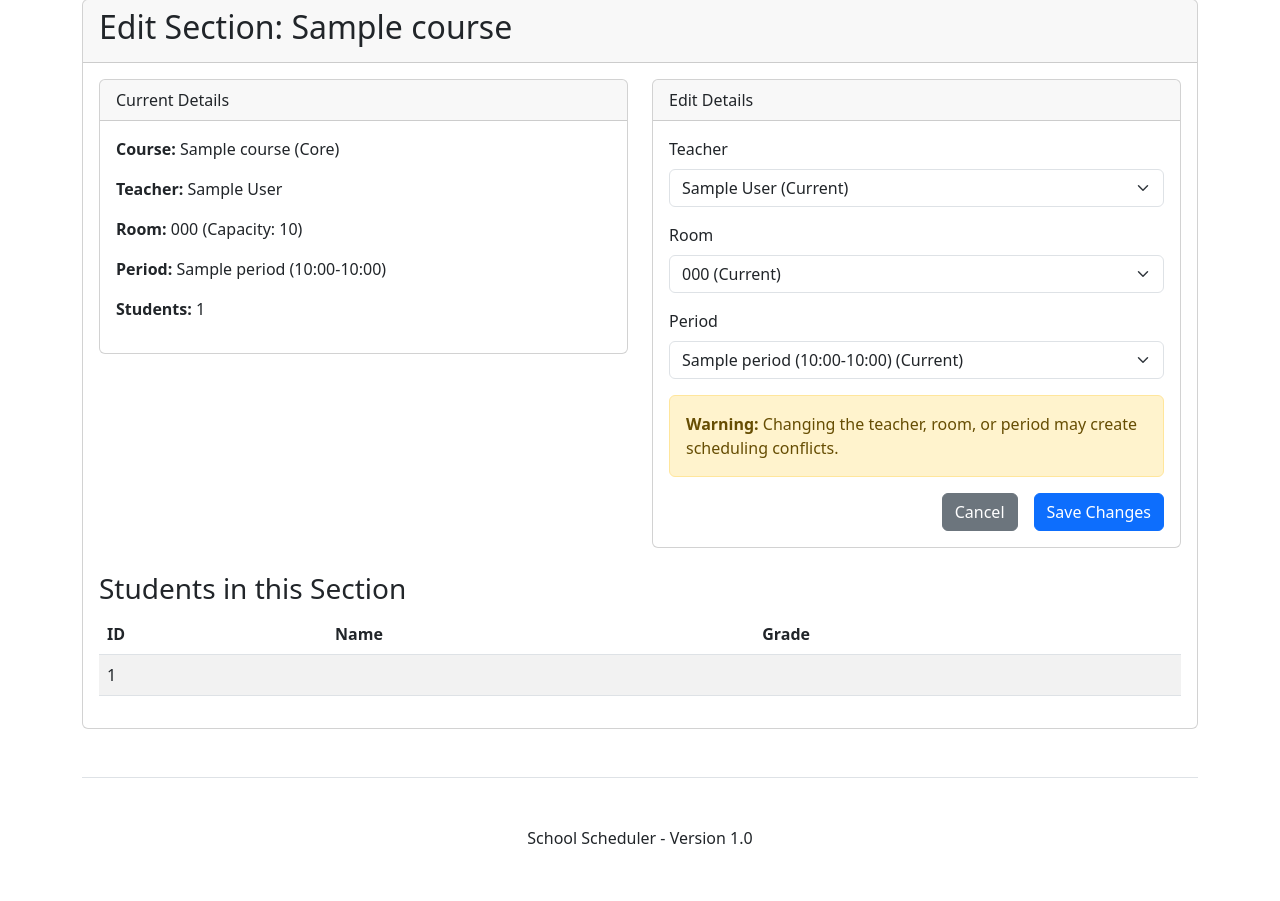
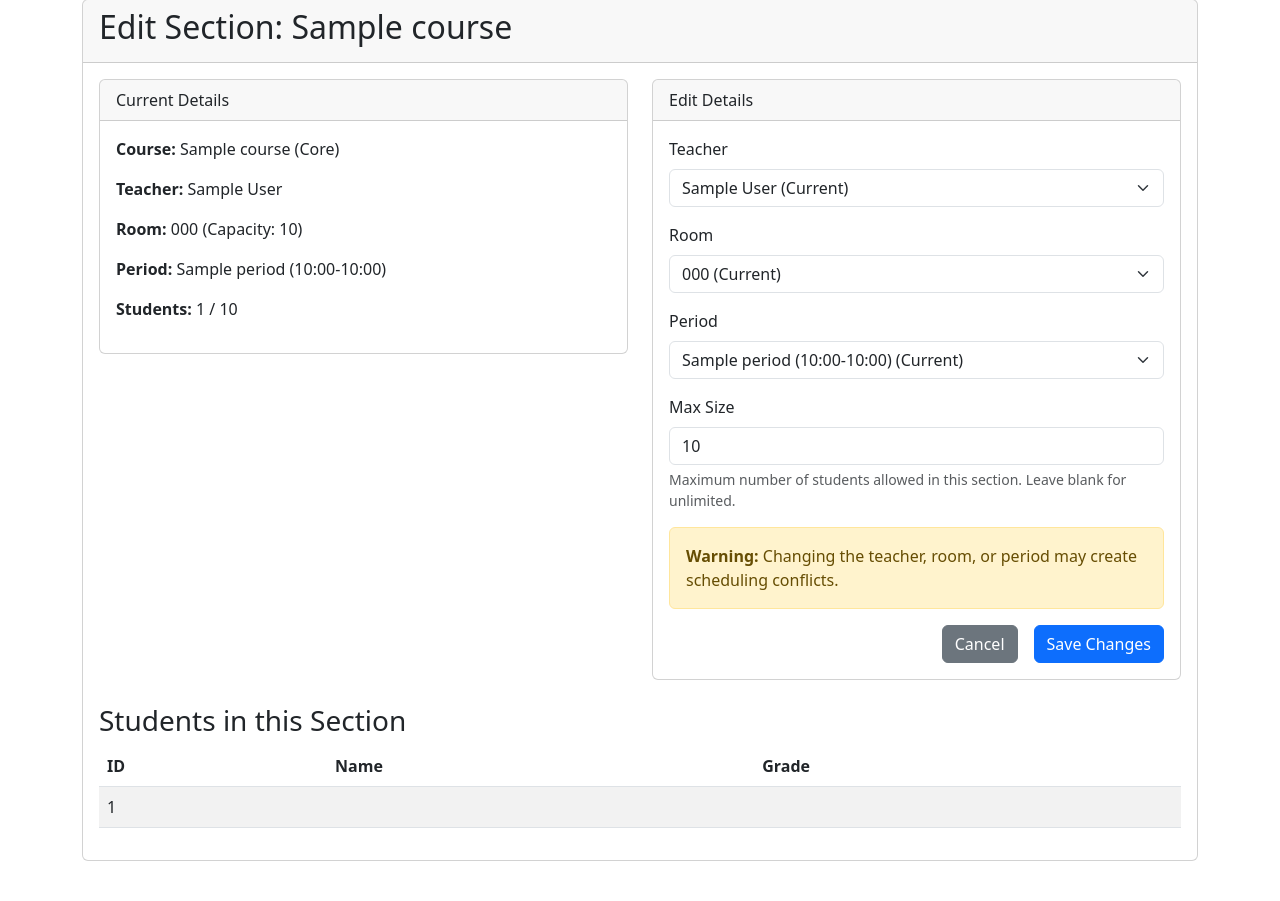
Before and after one commit to wafflestomper/Scheduler_v2, a Django app: page /sections/1/ in a window 1280 px wide; the page is wider, and only the part inside the window is pictured. Shown: the part 121-1022 px from the top of that part. Before the commit the page ends 965 px from the top of that part, so only its background shows below. Run offline with Django 4.2, Linux system fonts and the light colour scheme; tables that the repository leaves empty hold one stand-in row (values such as "Sample post").

Commit message:
Add ability to edit max_size on section edit page

```diff
--- a/schedule/templates/schedule/edit_section.html
+++ b/schedule/templates/schedule/edit_section.html
@@ -17,7 +17,7 @@
                         <p><strong>Teacher:</strong> {{ section.teacher.name }}</p>
                         <p><strong>Room:</strong> {{ section.room.number }} (Capacity: {{ section.room.capacity }})</p>
                         <p><strong>Period:</strong> {{ section.period }}</p>
-                        <p><strong>Students:</strong> {{ section.get_students_list|length }}</p>
+                        <p><strong>Students:</strong> {{ section.get_students_list|length }}{% if section.max_size %} / {{ section.max_size }}{% endif %}</p>
                     </div>
                 </div>
             </div>
@@ -62,6 +62,12 @@
                                         {% endif %}
                                     {% endfor %}
                                 </select>
+                            </div>
+
+                            <div class="mb-3">
+                                <label for="max_size" class="form-label">Max Size</label>
+                                <input type="number" class="form-control" id="max_size" name="max_size" value="{{ section.max_size|default:'' }}" min="1">
+                                <div class="form-text">Maximum number of students allowed in this section. Leave blank for unlimited.</div>
                             </div>
 
                             <div class="alert alert-warning">
--- a/schedule/views/section_views.py
+++ b/schedule/views/section_views.py
@@ -13,24 +13,36 @@ def edit_section(request, section_id):
     section = get_object_or_404(Section, pk=section_id)
 
     if request.method == 'POST':
-        course_id = request.POST.get('course')
-        teacher_id = request.POST.get('teacher')
-        room_id = request.POST.get('room')
-        period_id = request.POST.get('period')
+        teacher_id = request.POST.get('teacher_id')
+        room_id = request.POST.get('room_id')
+        period_id = request.POST.get('period_id')
+        max_size = request.POST.get('max_size')
 
         # Validate and get related objects
-        course = get_object_or_404(Course, pk=course_id) if course_id else None
         teacher = get_object_or_404(Teacher, pk=teacher_id) if teacher_id else None
         room = get_object_or_404(Room, pk=room_id) if room_id else None
         period = get_object_or_404(Period, pk=period_id) if period_id else None
 
+        # Validate max_size
+        if max_size:
+            try:
+                max_size = int(max_size)
+                if max_size <= 0:
+                    messages.error(request, "Max size must be a positive integer")
+                    return redirect('edit_section', section_id=section_id)
+            except ValueError:
+                messages.error(request, "Max size must be a valid number")
+                return redirect('edit_section', section_id=section_id)
+        else:
+            max_size = None
+
         # Update section
         try:
             with transaction.atomic():
-                section.course = course
                 section.teacher = teacher
                 section.room = room
                 section.period = period
+                section.max_size = max_size
                 section.save()
 
                 messages.success(request, f"Section updated successfully!")
```
